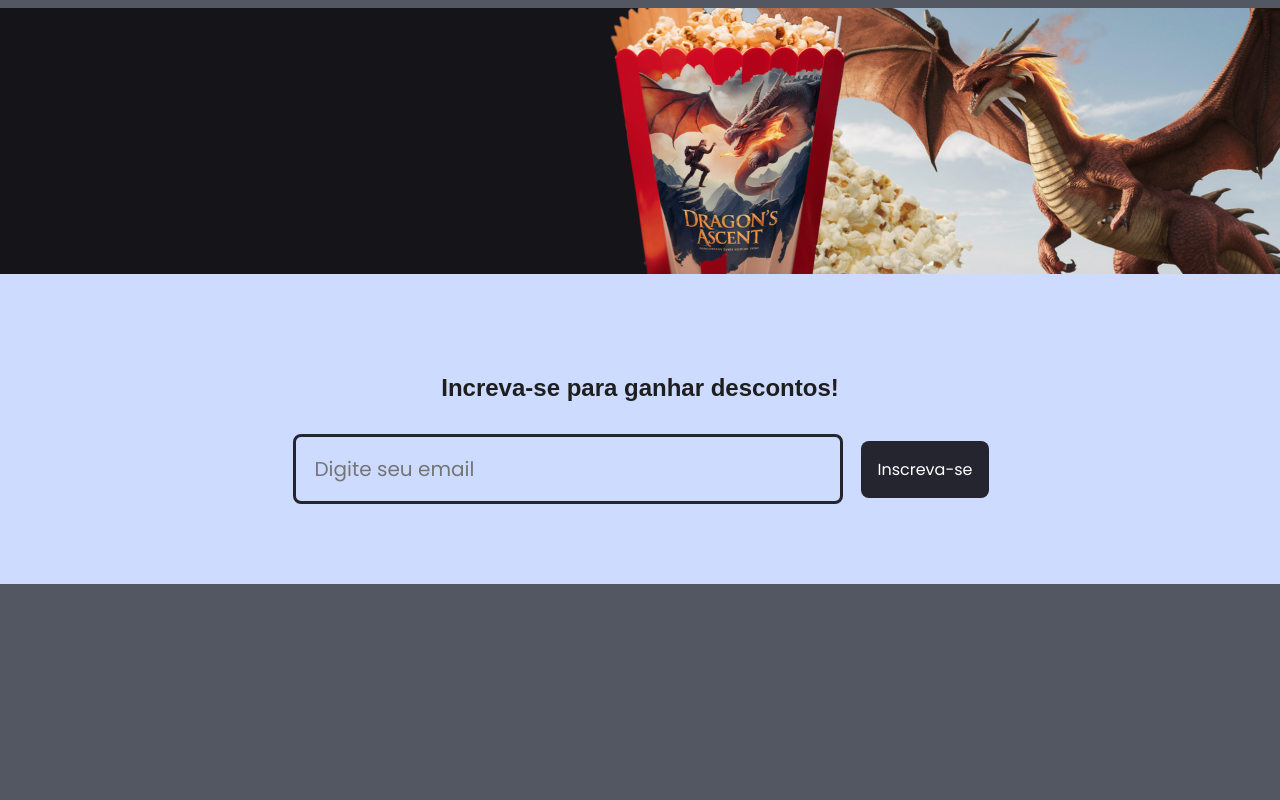
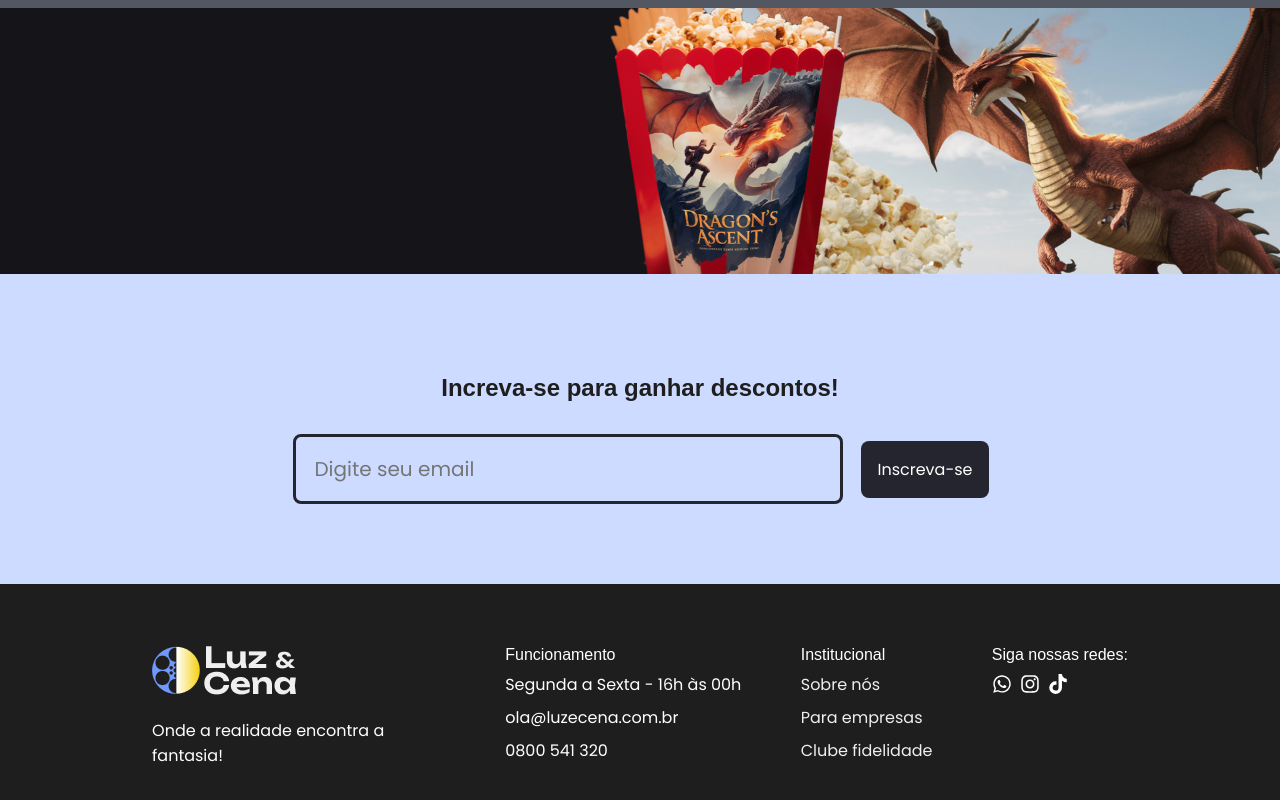
Before and after one commit to GabrielRHL/luz-e-cena, a React (Vite) app: page / in a window 1280 px wide. Shown: the part 2186-2986 px from the top of the page. Before the commit the page ends 2770 px from the top, so only its background shows below. Built offline with nearby package versions, Linux system fonts and the light colour scheme; data requests are answered from the project's data file; a web font is replaced by a local one.

Commit message:
adicionando componente Footer no App.tsx

```diff
--- a/src/App.tsx
+++ b/src/App.tsx
@@ -1,4 +1,5 @@
 import { Banner } from "./components/Banner"
+import { Footer } from "./components/Footer"
 import { Header } from "./components/Header"
 import { MovieSection } from "./components/MovieSection"
 import { Newsletter } from "./components/Newsletter"
@@ -11,6 +12,7 @@ function App() {
     <MovieSection />
     <Banner src="/public/imgs/banner_combo_desktop.png" alt="Combo"/>
     <Newsletter />
+    <Footer />
     </>
   )
 }
```
